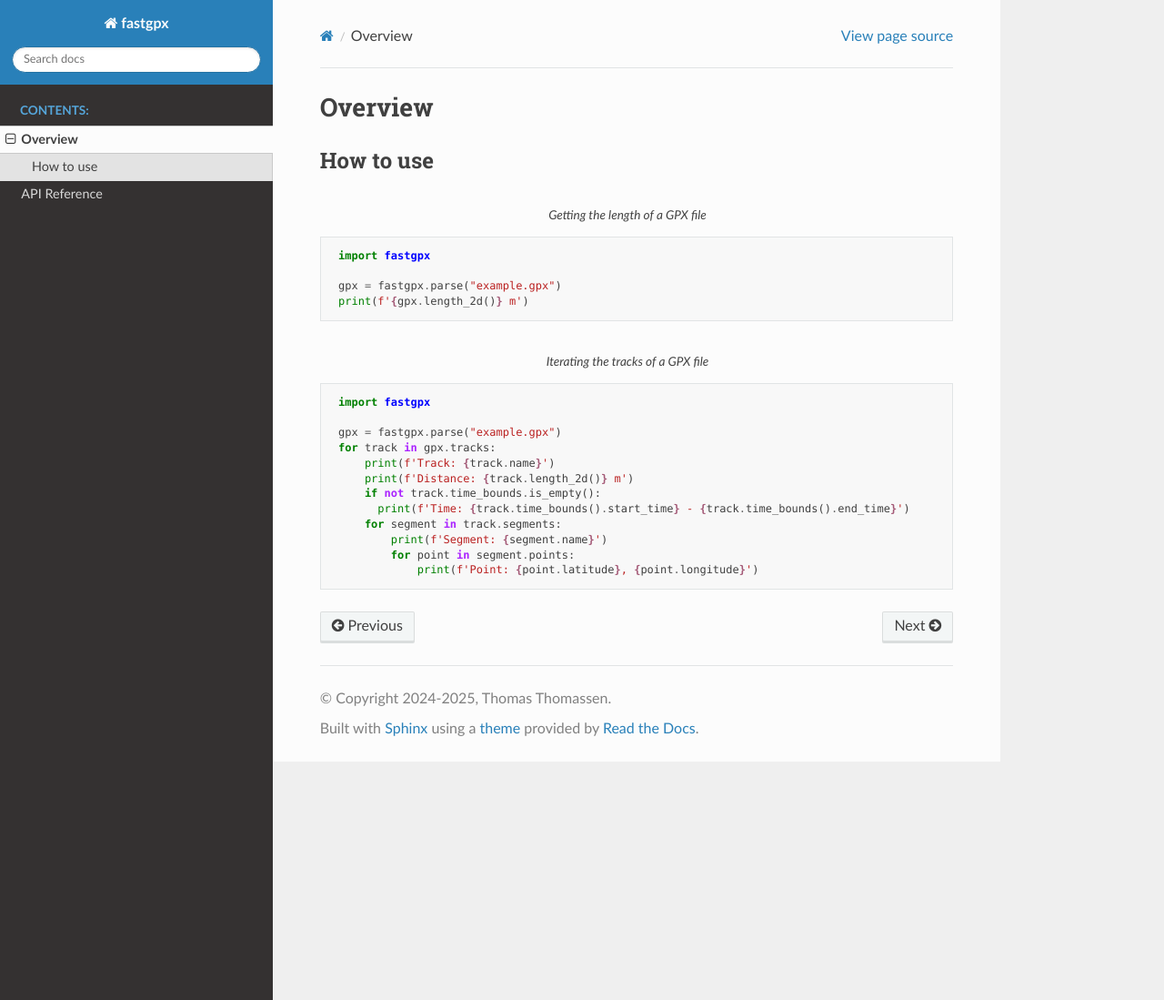
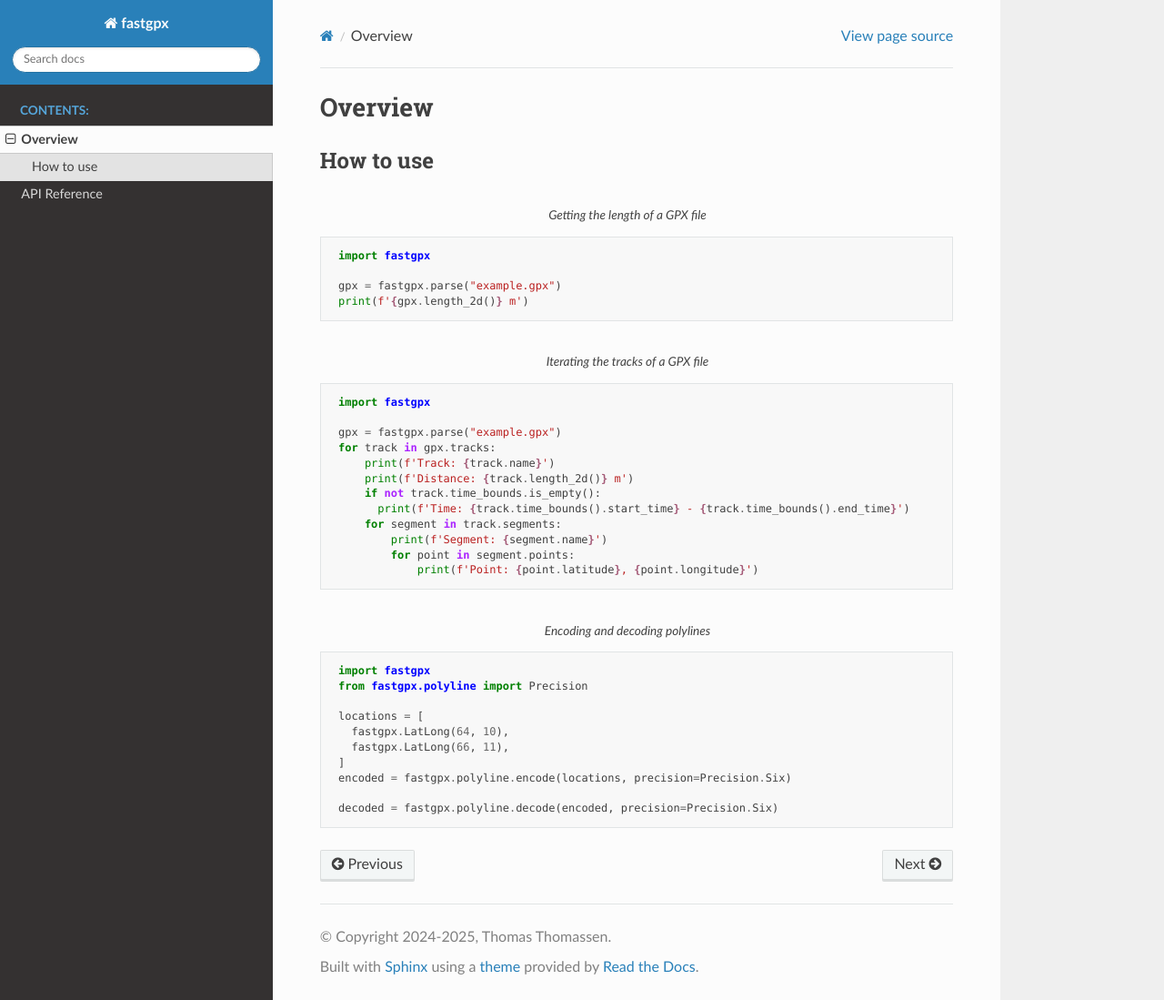
Before and after one commit to thomthom/fastgpx, a Sphinx documentation site: the page built from docs/source/overview.rst, in a window 1280 px wide and 1099 px high. Shown: the whole window at 91% size. Built offline with Sphinx 7.4.7 and the Read the Docs theme 3.1.0, drawn with Linux system fonts in a browser that asks for light colours.

Commit message:
Update documentation.

```diff
--- a/docs/source/overview.rst
+++ b/docs/source/overview.rst
@@ -28,3 +28,18 @@ How to use
             print(f'Segment: {segment.name}')
             for point in segment.points:
                 print(f'Point: {point.latitude}, {point.longitude}')
+
+
+.. code-block:: python
+   :caption: Encoding and decoding polylines
+
+    import fastgpx
+    from fastgpx.polyline import Precision
+
+    locations = [
+      fastgpx.LatLong(64, 10),
+      fastgpx.LatLong(66, 11),
+    ]
+    encoded = fastgpx.polyline.encode(locations, precision=Precision.Six)
+
+    decoded = fastgpx.polyline.decode(encoded, precision=Precision.Six)
```
Also changed, not shown: README.md (+34 -0 lines).
